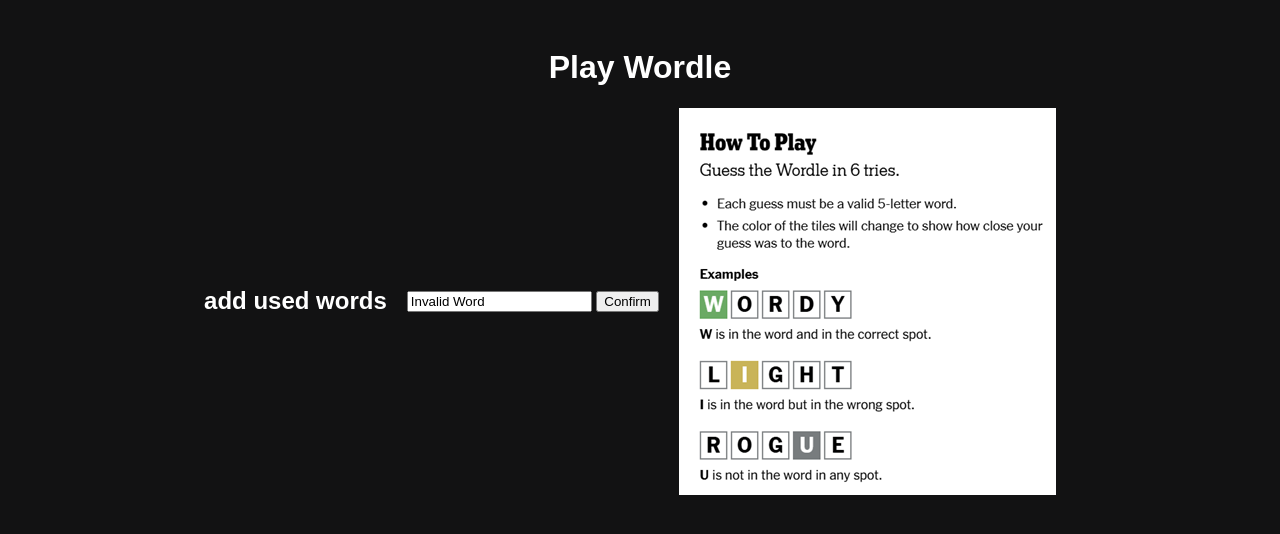
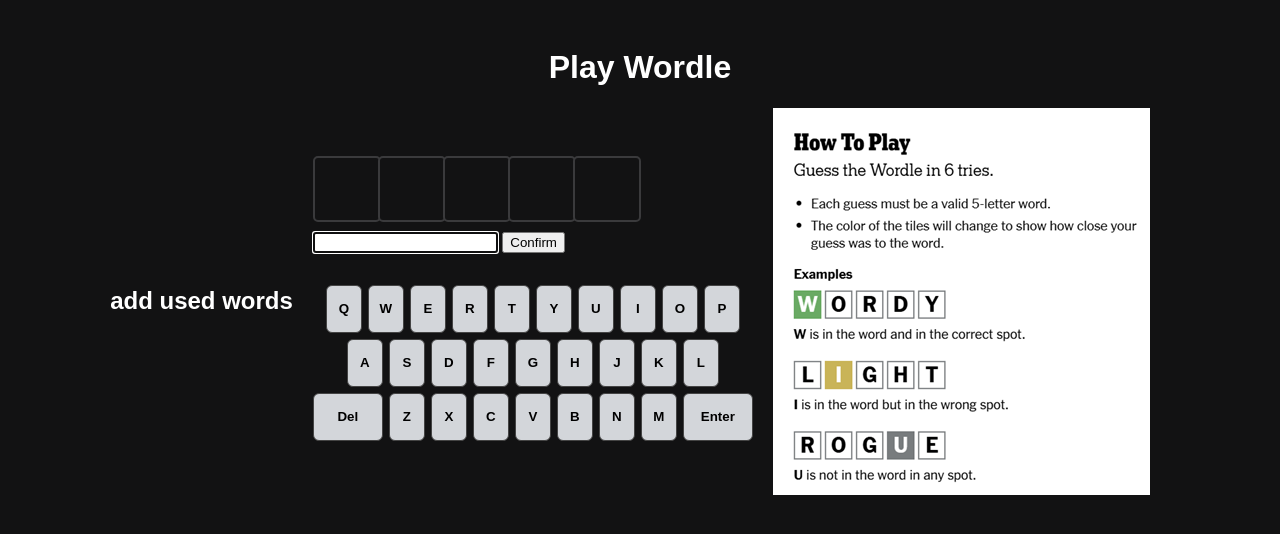
Before and after one commit to PVSPYH25P-Grupp-1/Agil-Grupp-Wordle, a Flask app: page / in a window 1280 px wide. Shown: the top 534 px of the page. Run offline with Flask 3, Linux system fonts and the light colour scheme.

Commit message:
visaul keyboard

```diff
--- a/static/style.css
+++ b/static/style.css
@@ -50,3 +50,23 @@ body {
     align-items: center; /* vertically center items */
     gap: 20px;           /* space between items */
 }
+/* key board css */
+#keyboard { margin-top: 16px; user-select: none; }
+.kb-row { display: flex; justify-content: center; gap: 6px; margin: 6px 0; }
+.kb-key {
+    background: #d3d6da;;
+    height: 48px;
+    min-width: 36px;
+    padding: 0 10px;
+    border-radius: 6px;
+    border: 1px solid #444;
+    font-weight: 700;
+    cursor: pointer;
+}
+.kb-wide { min-width: 70px; }
+
+.kb-green { background: #538d4e; color: white; }
+.kb-yellow { background: #b59f3b; color: white; }
+.kb-red { background: #3a3a3c; color: white; }
+
+/* --------------------------------- */
--- a/templates/wordle/wordle_guess.html
+++ b/templates/wordle/wordle_guess.html
@@ -19,6 +19,17 @@
     {% endfor %}
   </div>
   {% endfor %}
+
+  <!-- active typing row to see keyboard result-->
+  <div id="activeRow" class="row">
+      <input class="cell" disabled>
+      <input class="cell" disabled>
+      <input class="cell" disabled>
+      <input class="cell" disabled>
+      <input class="cell" disabled>
+  </div>
+   <!--  -->
+
    <form action="{{url_for('main')}}" method="POST">
         {{form.guess}}
         {% if form.guess.errors %}
@@ -29,13 +40,181 @@
         {{form.submit()}}
 
      </form>
+     <!-- visual keyboard -->
+      <div id="keyboard">
+        <div class="kb-row">
+          {%for k in ['q','w','e','r','t','y','u','i','o','p']%}
+          <button type="button" class="kb-key" data-key="{{k}}">{{k|upper}}</button>
+          {%endfor%}
+        </div>
+
+        <div class="kb-row">
+          {%for k in ['a','s','d','f','g','h','j','k','l']%}
+          <button type="button" class="kb-key" data-key="{{k}}">{{k|upper}}</button>
+          {%endfor%}
+        </div>
+
+        <div class="kb-row">
+          <button type="button" class="kb-key kb-wide" data-key="backspace">Del</button>
+          {%for k in ['z','x','c','v','b','n','m']%}
+          <button type="button" class="kb-key" data-key="{{k}}">{{k|upper}}</button>
+          {%endfor%}
+          <button type="button" class="kb-key kb-wide" data-key="enter">Enter</button>
+        </div>
+      </div>
 </div>
 
-<script>
+<!-- <script>
 document.addEventListener('DOMContentLoaded', () => {
     const firstCell = document.querySelector('.row .cell');
     firstCell.focus();
 });
+</script> -->
+
+<script>
+
+  document.addEventListener('DOMContentLoaded',() =>{
+    console.log("Keyborad script loaded.");
+
+
+    const guessInput =
+      document.querySelector('input[name="guess"]')||
+      document.querySelector('#guess');
+
+
+    if(!guessInput){
+      console.error(" Connot find guess input");
+      return;
+    }
+
+ const cells = document.querySelectorAll('#activeRow .cell');
+
+  function syncActiveRow(){
+    cells.forEach((c,i) => {
+      c.value = (guessInput.value[i] || "").toUpperCase();
+    });
+  }
+
+  function addLetter(letter){
+    if (guessInput.value.length<5){
+      guessInput.value += letter;
+      syncActiveRow();
+      guessInput.focus();
+    }
+  }
+
+  function delLetter(){
+    guessInput.value = guessInput.value.slice(0,-1);
+    syncActiveRow();
+    guessInput.focus();
+  }
+
+  function submitGuess(){
+    if(guessInput.value.length === 5){
+      guessInput.closest('form')?.requestSubmit();
+    }
+  }
+
+    guessInput.value="";
+    guessInput.focus();
+    syncActiveRow();
+
+  //update keyboard color
+  function update_KB_Colors(){
+    const priority = {green: 3, yellow: 2, red:1}; //keep status alfabet
+    const best = {}; //{a:'green', b:'yellow',...}
+
+    const colorCell = document.querySelectorAll(".cell-green, .cell-yellow, .cell-red");
+    console.log("colored cells:", colorCell.length);
+
+    //check every result cells except activeRow
+    colorCell.forEach(cell => {
+      const letter = (cell.value || "").trim().toLowerCase();
+      if(!letter) return;
+
+      let color = "red";
+      if(cell.classList.contains("cell-green")) color = "green";
+      else if(cell.classList.contains("cell-yellow"))color = "yellow";
+      else color = "red";
+
+      const prev = best[letter]; //choice hight priority color
+      if(!prev || priority[color]> priority[prev]) best[letter]=color;
+    });
+
+    console.log("best:",best);
+
+  //put color on keyboard
+    Object.keys(best).forEach(letter =>{
+      const btn =document.querySelector(`#keyboard button[data-key="${letter}"]`);
+      if(!btn) {
+        console.log("no button for:", letter);
+        return;
+      }
+
+      btn.classList.remove("kb-green","kb-yellow","kb-red"); //remove previous color
+
+      //add new color
+      if (best[letter] === "green") btn.classList.add("kb-green");
+      else if(best[letter]==="yellow") btn.classList.add("kb-yellow");
+      else btn.classList.add("kb-red");
+
+    });
+  }
+
+    update_KB_Colors();
+
+    //press button on keyboard
+    document.querySelectorAll('#keyboard button').forEach(btn =>{
+      btn.addEventListener('click',()=>{
+        const key = btn.dataset.key || btn.textContent.trim().toLowerCase();
+
+        console.log("Clicked",key);
+
+        //Enter
+        if(key === 'enter'){
+          guessInput.closest('form')?.requestSubmit(); //enter to submit form
+          return;
+        }
+
+        //DELETE
+        if(key === 'del'|| key==='backspace'){
+          guessInput.value = guessInput.value.slice(0,-1);
+          syncActiveRow();
+          guessInput.focus();
+          return;
+        }
+
+        //LETTER
+        if(/^[a-z]$/.test(key) && guessInput.value.length < 5){
+          guessInput.value += key;
+          syncActiveRow();
+          guessInput.focus();
+        }
+
+      });
+    });
+
+    document.addEventListener('keydown',(e) =>{
+      const key = e.key.toLowerCase();
+      if(key ==='enter'){
+        e.preventDefault();
+        submitGuess();
+        return;
+      }
+
+      if(key === 'backspace'){
+        e.preventDefault();
+        delLetter();
+        return;
+      }
+
+      if(/^[a-z]$/.test(key)){
+        e.preventDefault();
+        addLetter(key);
+      }
+    })
+  });
+
 </script>
 
 {% endblock %}
```
